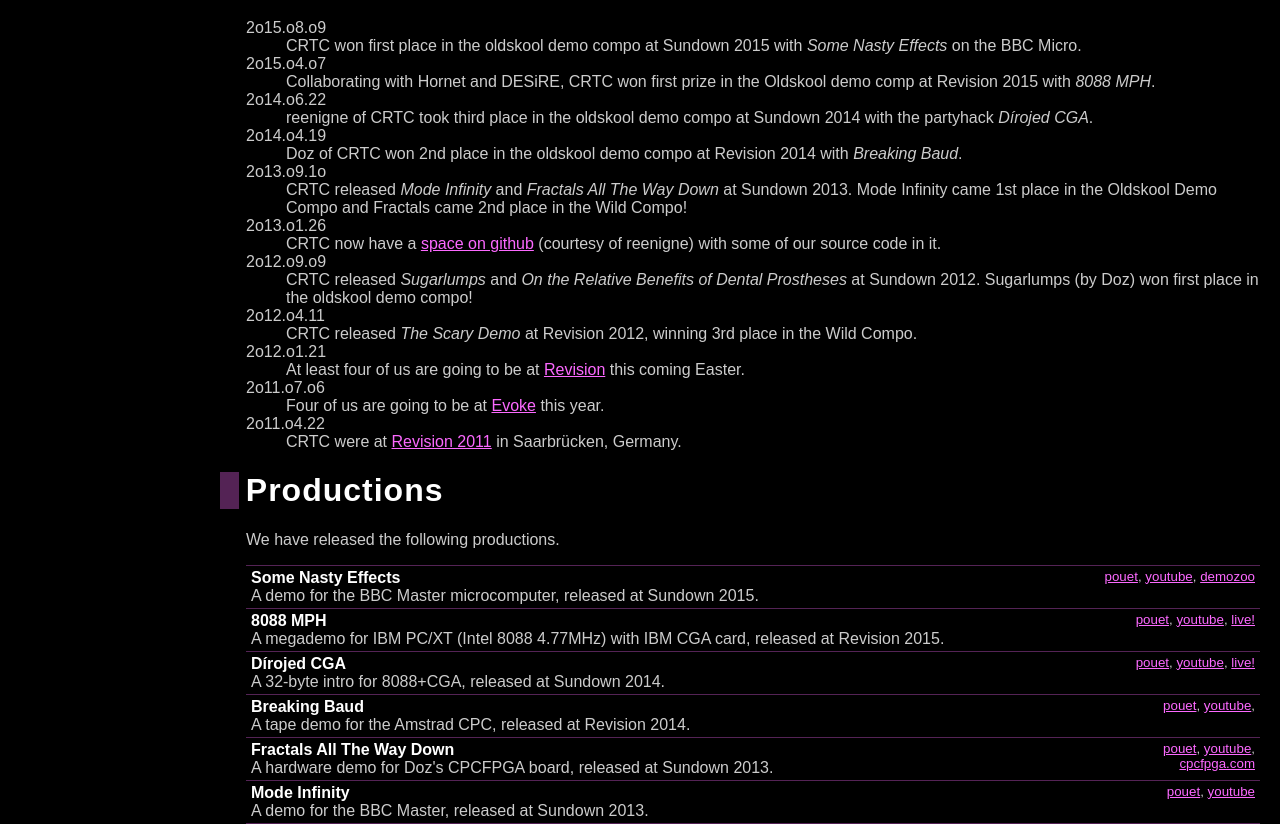
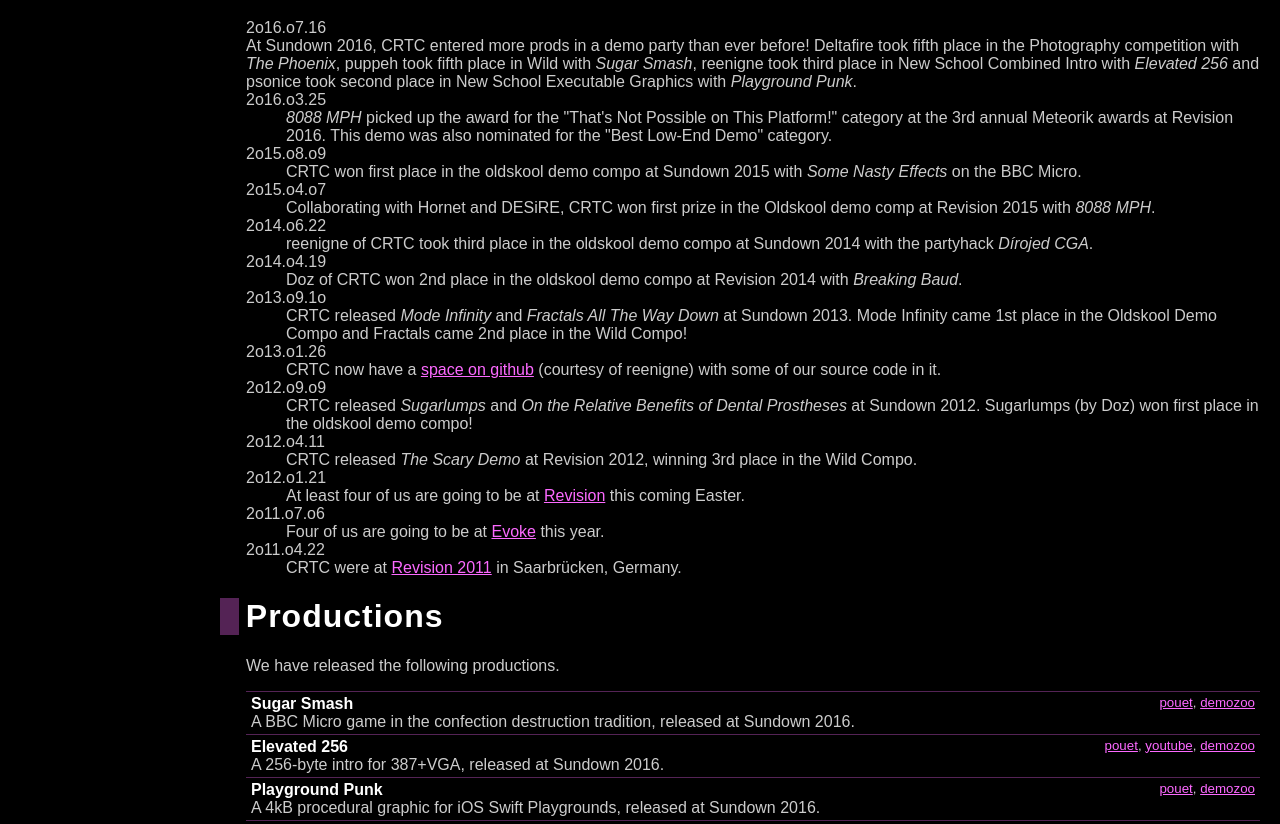
Before and after one commit to crtc-demos/crtc.t4nk.org, a plain HTML site: page index.html in a window 1280 px wide. Shown: the part 309-1133 px from the top of the page. Drawn offline with Linux system fonts and the light colour scheme.

Commit message:
Update index.html

```diff
--- a/index.html
+++ b/index.html
@@ -26,9 +26,12 @@
 <h1>News</h1>
 
 <dl>
+<dt>2o16.o7.16</dt>
+<dt>At Sundown 2016, CRTC entered more prods in a demo party than ever before! Deltafire took fifth place in the Photography competition with <i>The Phoenix</i>, puppeh took fifth place in Wild with <i>Sugar Smash</i>, reenigne took third place in New School Combined Intro with <i>Elevated 256</i> and psonice took second place in New School Executable Graphics with <i>Playground Punk</i>.</dt>
+<dt>2o16.o3.25</dt>
+<dd><i>8088 MPH</i> picked up the award for the "That's Not Possible on This Platform!" category at the 3rd annual Meteorik awards at Revision 2016. This demo was also nominated for the "Best Low-End Demo" category.</dd>
 <dt>2o15.o8.o9</dt>
 <dd>CRTC won first place in the oldskool demo compo at Sundown 2015 with <i>Some Nasty Effects</i> on the BBC Micro.</dd>
-
 <dt>2o15.o4.o7</dt>
 <dd>Collaborating with Hornet and DESiRE, CRTC won first prize in the Oldskool demo comp at Revision 2015 with <i>8088 MPH</i>.</dd>
 <dt>2o14.o6.22</dt>
@@ -56,6 +59,37 @@
 <p>We have released the following productions.</p>
 
 <table>
+
+<tr>
+	<td class="desc"><span class="demotitle">Sugar Smash</span><br/>
+	A BBC Micro game in the confection destruction tradition, released at Sundown 2016.
+	</td>
+	<td class="links">
+		<a href="http://www.pouet.net/prod.php?which=67796">pouet</a>,
+		<a href="http://demozoo.org/productions/160439/">demozoo</a>
+	</td>
+</tr>
+
+<tr>
+	<td class="desc"><span class="demotitle">Elevated 256</span><br/>
+	A 256-byte intro for 387+VGA, released at Sundown 2016.
+	</td>
+	<td class="links">
+		<a href="http://www.pouet.net/prod.php?which=67780">pouet</a>,
+		<a href="https://www.youtube.com/watch?v=wAW2lAxaiSs">youtube</a>,
+		<a href="https://demozoo.org/productions/160449/">demozoo</a>
+	</td>
+</tr>
+
+<tr>
+	<td class="desc"><span class="demotitle">Playground Punk</span><br/>
+	A 4kB procedural graphic for iOS Swift Playgrounds, released at Sundown 2016.
+	</td>
+	<td class="links">
+		<a href="http://www.pouet.net/prod.php?which=67806">pouet</a>,
+		<a href="http://demozoo.org/productions/160397/">demozoo</a>
+	</td>
+</tr>
 
 <tr>
 	<td class="desc"><span class="demotitle">Some Nasty Effects</span><br/>
```
